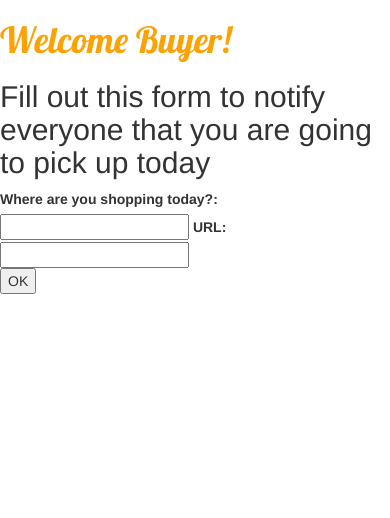
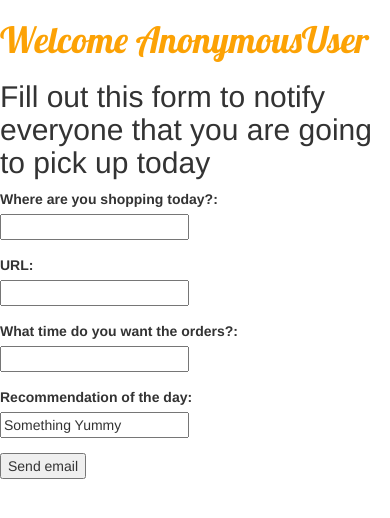
Before and after one commit to michellehyu/BTdUbs, a Django app: page /btdubs/selection/ in a window 390 px wide. Shown: the top 518 px of the page. Run offline with Django 3.2, Linux system fonts and the light colour scheme; some libraries are stand-ins or nearby versions.

Commit message:
Added recommendation field and used some bootstrap to line up the form

```diff
--- a/mc_site/BTdUbs/forms.py
+++ b/mc_site/BTdUbs/forms.py
@@ -5,3 +5,6 @@
     class Meta:
         model = Store
         fields = ('store_name', 'url',)
+
+class timeSlotForm(forms.Form):
+    order_time = forms.TimeField(widget=forms.TimeInput(format='%h:%M'))
--- a/mc_site/BTdUbs/templates/BTdUbs/selection.html
+++ b/mc_site/BTdUbs/templates/BTdUbs/selection.html
@@ -1,15 +1,33 @@
 {% extends "BTdUbs/base.html" %}
 {% block content %}
-<h1>Welcome Buyer!</h1>
+<h1>Welcome {{request.user}}</h1>
 <h2>Fill out this form to notify everyone that you are going to pick up today</h2>
 
-<form method="post" action="">
+<form class="form-horizontal" role="form" method="post" action="../confirmation/">
 {% csrf_token %}
-    <label for="id_store_name">Where are you shopping today?: </label>
-    {{ form.store_name }}
-    <label for="id_url">URL: </label>
-    {{ form.url }}
+    <div class="form-group">
+        <label for="id_store_name" class="col-sm-2 control-label">Where are you shopping today?: </label>
+        <div class="col-sm-10"> {{ form.store_name }} </div>
+    </div>
+    <div class="form-group">
+        <label for="id_url" class="col-sm-2 control-label">URL: </label>
+        <div class="col-sm-10"> {{ form.url }} </div>
+    </div>
+    <div class="form-group">
+        <label for="time_of_pickup" class="col-sm-2 control-label">
+                What time do you want the orders?: </label>
+         <div class="col-sm-10">
+             <input id="time_of_pickup" >
+         </div>
+    </div>
+    <div class="form-group">
+        <label for="recommendation" class="col-sm-2 control-label">Recommendation of the day: </label>
+        <div class="col-sm-10">
+            <input id="recommendation" type="text" recommendation  ="recommendation" value="Something Yummy">
+         </div>
+    </div>
 
-    <p class="submit"><input type="submit" value="OK"></p>
+    <p class="submit"><input type="submit" value="Send email"></p>
+    </div>
 </form>
 {% endblock %}
```
